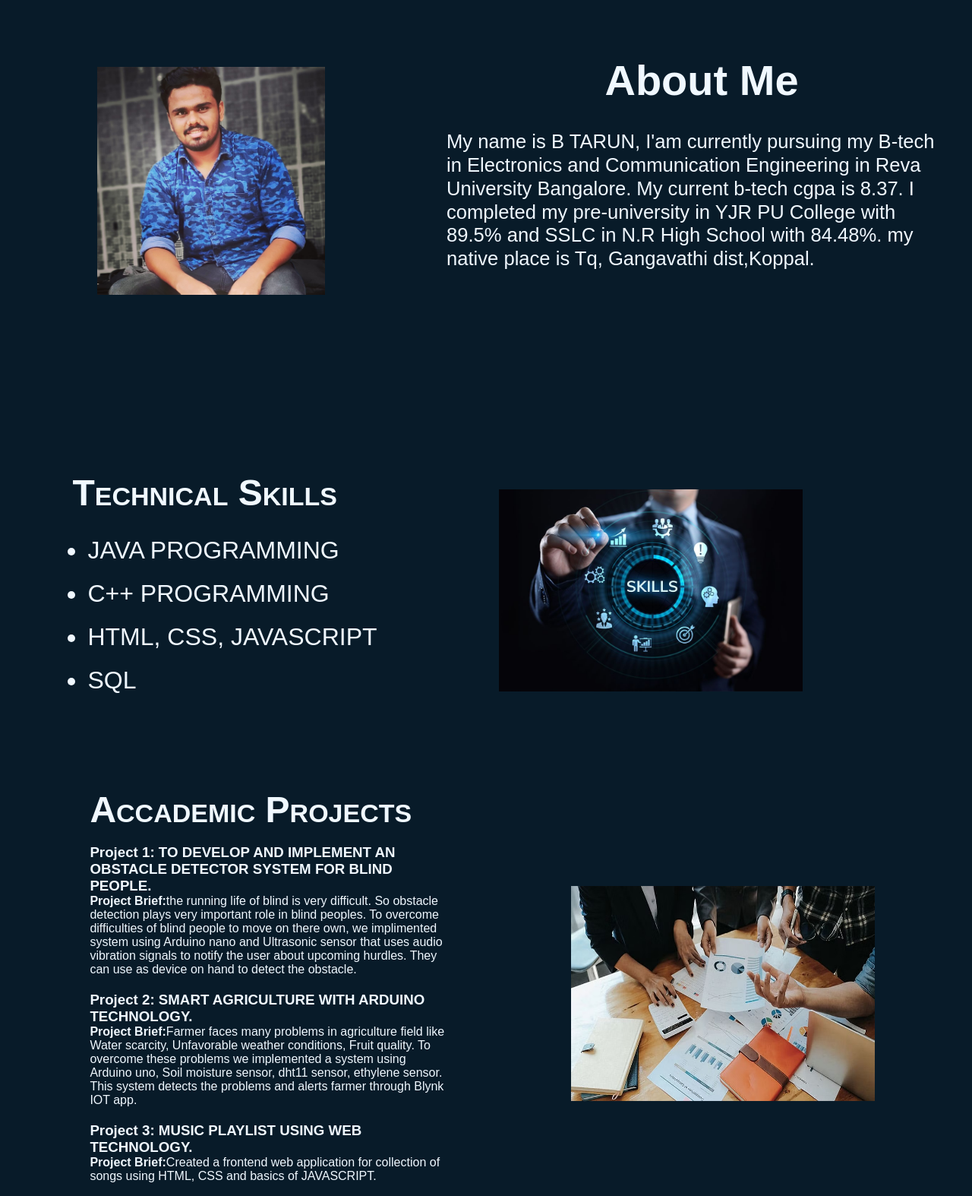
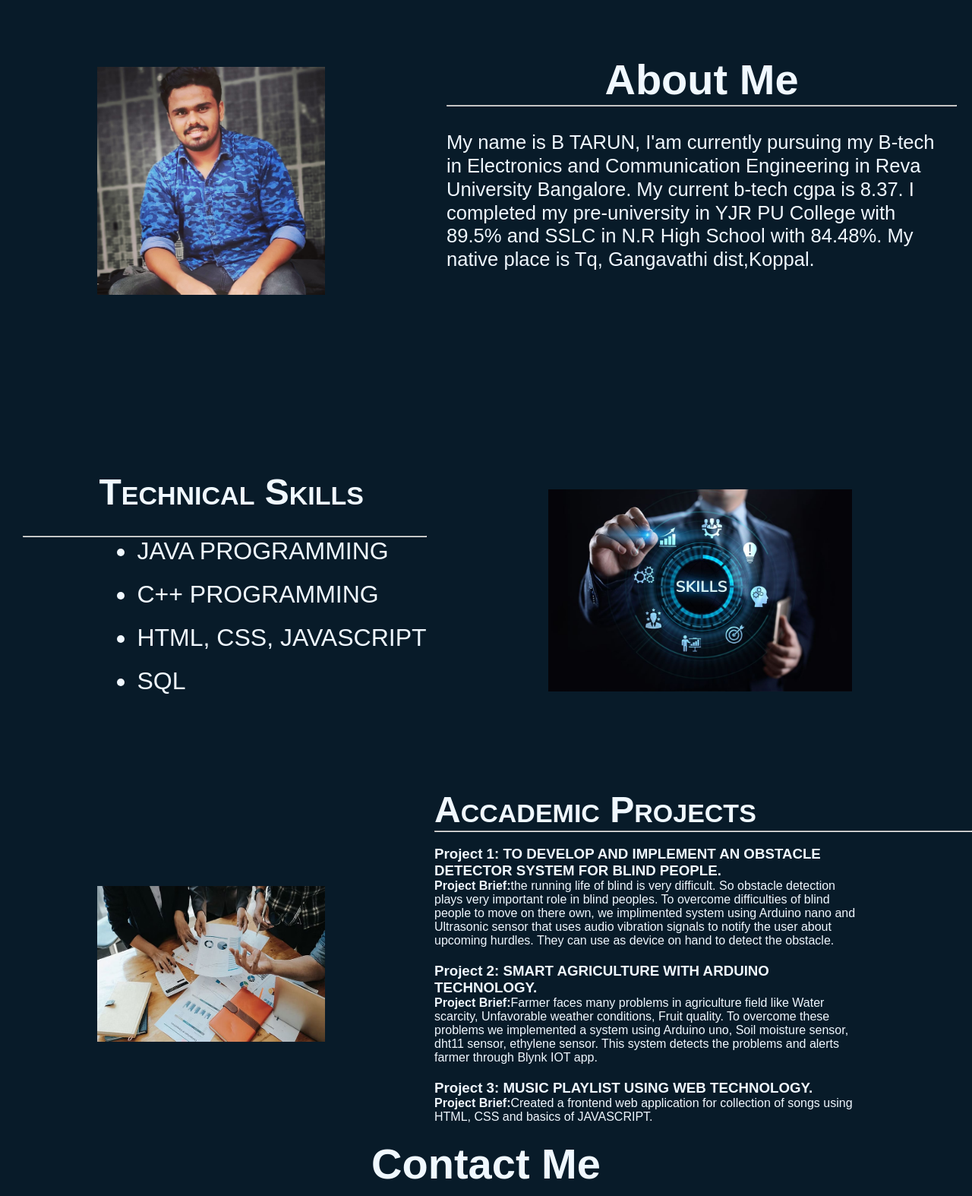
Before and after one commit to TARUN9061/portfolio_btarun, a plain HTML site: page index.html in a window 1280 px wide. Shown: the part 840-2414 px from the top of the page at 76% size. Drawn offline with nearby package versions, Linux system fonts and the light colour scheme.

Commit message:
second commit

```diff
--- a/index.html
+++ b/index.html
@@ -48,13 +48,15 @@
 
             <div class="about-content">
                 <h2 class="heading">About <span>Me</span></h2>
-                <p>My name is B TARUN, I'am currently pursuing my B-tech in Electronics and Communication Engineering in Reva University Bangalore. My current b-tech cgpa is 8.37. I completed my pre-university in YJR PU College with 89.5% and SSLC in N.R High School with 84.48%. my native place is Tq, Gangavathi dist,Koppal.</p>
+                <hr/>
+                <p>My name is B TARUN, I'am currently pursuing my B-tech in Electronics and Communication Engineering in Reva University Bangalore. My current b-tech cgpa is 8.37. I completed my pre-university in YJR PU College with 89.5% and SSLC in N.R High School with 84.48%. My native place is Tq, Gangavathi dist,Koppal.</p>
             </div>
         </section>
 
         <section class="skill" id="skills">
             <div class="list">
                 <h1>Technical Skills</h1>
+                <hr/>
                 <ul class="un-list">
                     <li>JAVA PROGRAMMING</li>
                     <li>C++ PROGRAMMING</li>
@@ -66,8 +68,10 @@
         </section>
 
         <section class="project" id="projects">
+            <img src="Project.avif" alt="projects"/>
             <div class="proj">
                 <h1>Accademic Projects</h1>
+                <hr/>
                 <br/>
                 <div>
                     <h3>Project 1: TO DEVELOP AND IMPLEMENT AN OBSTACLE DETECTOR SYSTEM FOR BLIND PEOPLE.</h3>
@@ -83,7 +87,7 @@
                         JAVASCRIPT.</p>
                 </div>
             </div>
-            <img src="Project.avif" alt="projects"/>
+
         </section>
 
         <section class="contact" id="contact">
--- a/style.css
+++ b/style.css
@@ -26,14 +26,14 @@ body{
 
 .logo{
     font-size: 25px;
-    color:#5707ece4;
+    color:#5707ec;
     text-decoration: none;
     font-weight: 600;
 }
 
 .navbar a{
-    font-size: 20px;
-    color: #5707ece4;
+    font-size: 35px;
+    color: whitesmoke;
     text-decoration: none;
     font-weight: 500;
     margin-left: 35px;
@@ -41,7 +41,7 @@ body{
 }
 .navbar a:hover{
     color: blue;
-    font-size: 22px;
+    font-size: 40px;
 }
 
 .home{
@@ -145,31 +145,32 @@ body{
     font-size: 3rem;
     font-variant: small-caps;
     margin-bottom: 30px;
+    margin-left: 100px;
 }
 .un-list li{
     margin-bottom: 20px;
     font-size: 2rem;
-    margin-left: 20px;
+    margin-left: 150px;
 }
 
 .project{
 
     display: flex;
     justify-content: center;
-    gap: 2rem;background-color: #081b29;
+    gap: 1rem;background-color: #081b29;
 }
 .project img{
-    width: 400px;
+    width: 300px;
     margin: 10%;
 }
 .proj h1{
     font-size: 3rem;
     font-variant: small-caps;
-    margin-left: 20%;
+    margin-right: 20%;
 }
 .proj div{
     margin-bottom: 20px;
-    margin-left: 20%;
+    margin-right: 20%;
     max-width: 800px;
 }
 
```
Also changed, not shown: 1 other file.
